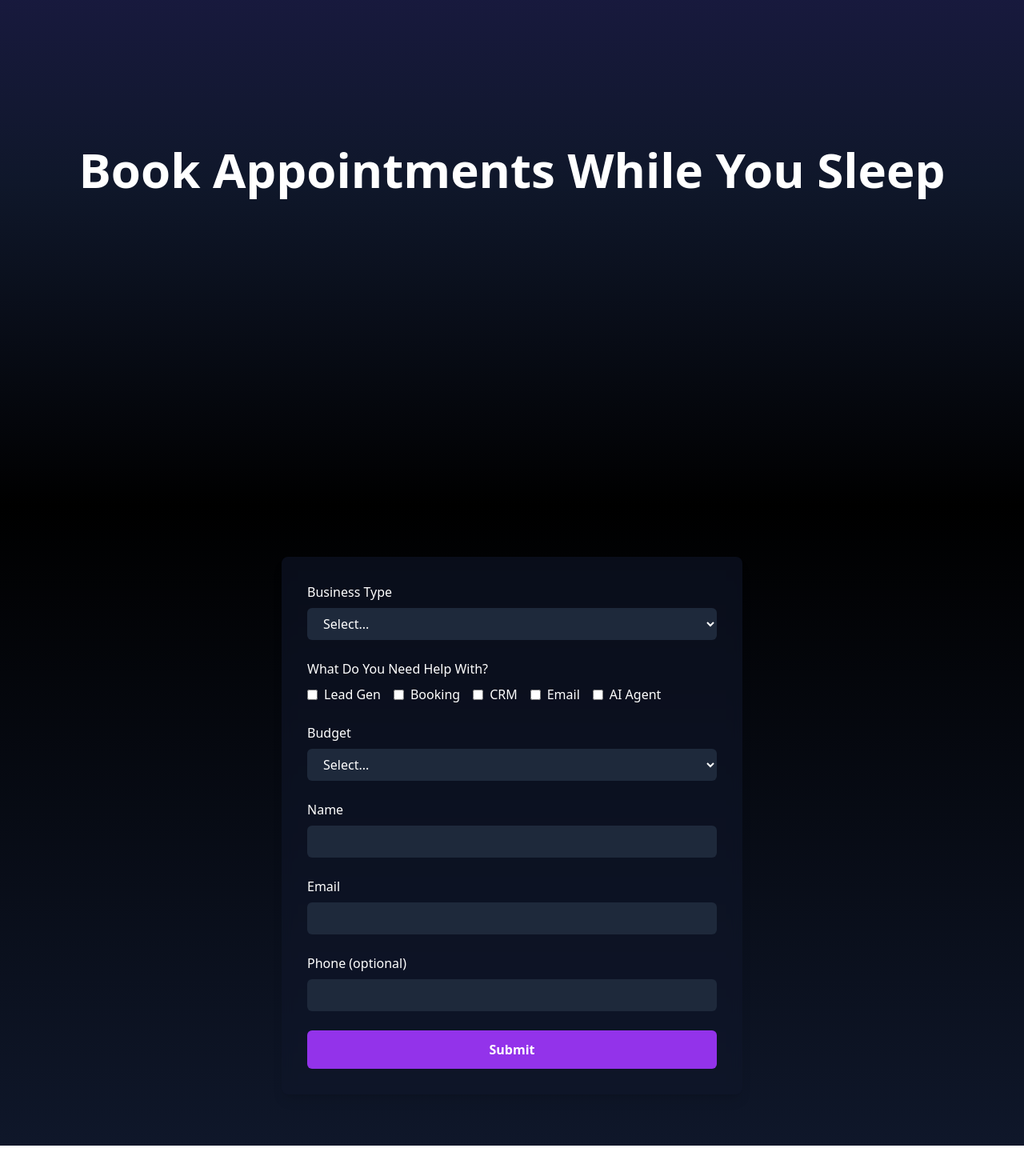
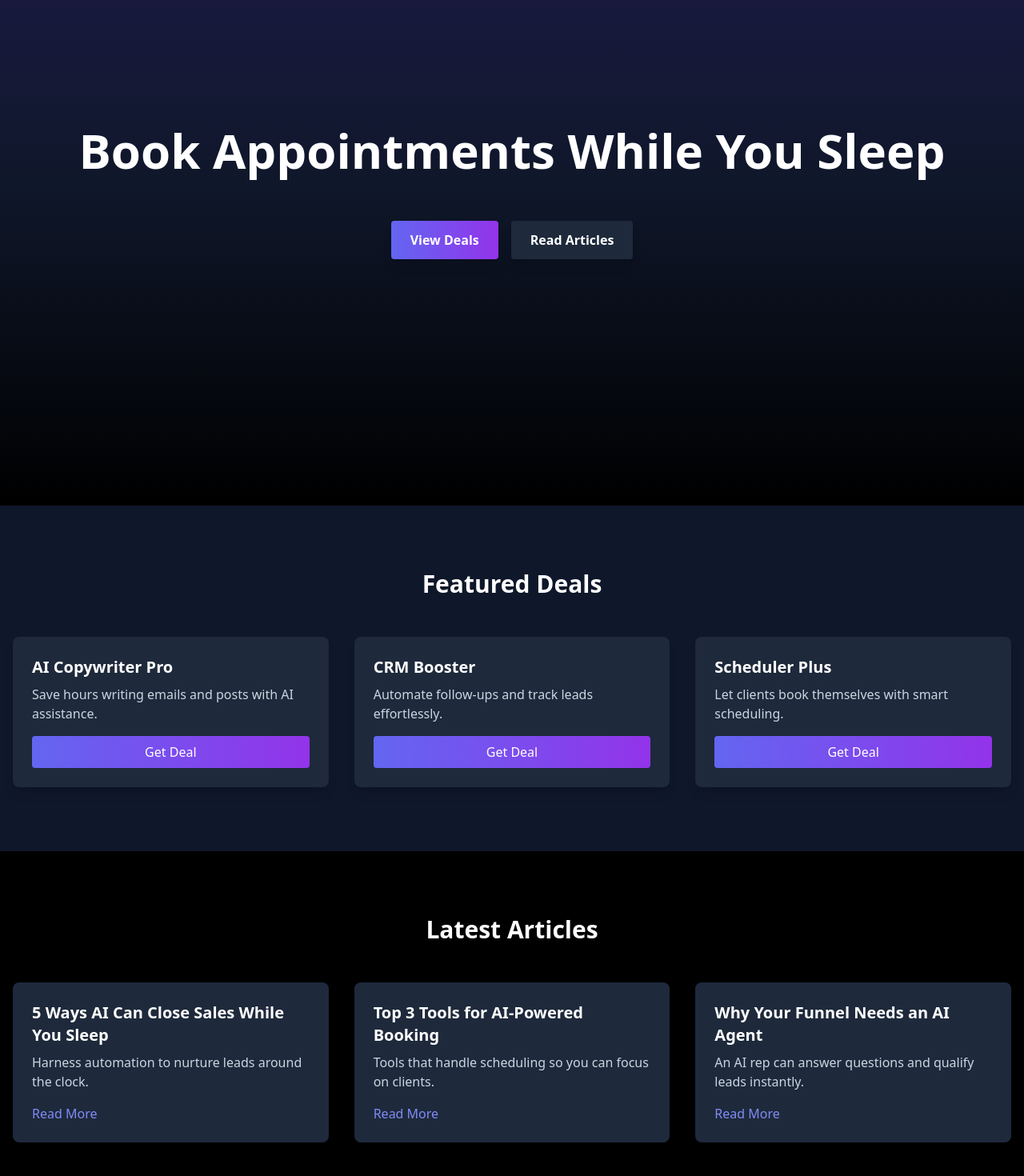
Before and after one commit to asddataking/dantalksai, a Next.js app: page / in a window 1280 px wide. Shown: the part 168-1638 px from the top of the page at 80% size. Before the commit the page ends 1600 px from the top, so only its background shows below. Built offline with nearby package versions, Linux system fonts and the light colour scheme.

Commit message:
feat: add deals and articles landing sections

```diff
--- a/components/Hero.jsx
+++ b/components/Hero.jsx
@@ -18,7 +18,9 @@ export default function Hero() {
   }, [])
 
   return (
-    <section className="min-h-screen flex flex-col items-center justify-center text-center bg-gradient-to-b from-indigo-950 via-slate-900 to-black text-white px-4">
+    <section
+      className="min-h-screen flex flex-col items-center justify-center text-center bg-gradient-to-b from-indigo-950 via-slate-900 to-black text-white px-4"
+    >
       <div className="mb-10 h-24 flex items-center">
         <AnimatePresence mode="wait">
           <motion.h1
@@ -33,6 +35,27 @@ export default function Hero() {
           </motion.h1>
         </AnimatePresence>
       </div>
+      <motion.div
+        initial={{ opacity: 0, y: 20 }}
+        animate={{ opacity: 1, y: 0 }}
+        transition={{ delay: 0.2 }}
+        className="flex gap-4"
+      >
+        <motion.a
+          href="#deals"
+          whileHover={{ scale: 1.05 }}
+          className="px-6 py-3 rounded bg-gradient-to-r from-indigo-500 to-purple-600 shadow-lg text-white font-semibold"
+        >
+          View Deals
+        </motion.a>
+        <motion.a
+          href="#articles"
+          whileHover={{ scale: 1.05 }}
+          className="px-6 py-3 rounded bg-slate-800 shadow-lg text-white font-semibold hover:bg-slate-700"
+        >
+          Read Articles
+        </motion.a>
+      </motion.div>
     </section>
   )
 }
--- a/pages/index.js
+++ b/pages/index.js
@@ -1,24 +1,79 @@
-import { useState } from 'react'
 import Layout from '../components/Layout'
 import Hero from '../components/Hero'
-import Form from '../components/Form'
-import Success from '../components/Success'
+
+const deals = [
+  {
+    title: 'AI Copywriter Pro',
+    description: 'Save hours writing emails and posts with AI assistance.',
+    href: '#',
+  },
+  {
+    title: 'CRM Booster',
+    description: 'Automate follow-ups and track leads effortlessly.',
+    href: '#',
+  },
+  {
+    title: 'Scheduler Plus',
+    description: 'Let clients book themselves with smart scheduling.',
+    href: '#',
+  },
+]
+
+const articles = [
+  {
+    title: '5 Ways AI Can Close Sales While You Sleep',
+    excerpt: 'Harness automation to nurture leads around the clock.',
+    href: '#',
+  },
+  {
+    title: 'Top 3 Tools for AI-Powered Booking',
+    excerpt: 'Tools that handle scheduling so you can focus on clients.',
+    href: '#',
+  },
+  {
+    title: 'Why Your Funnel Needs an AI Agent',
+    excerpt: 'An AI rep can answer questions and qualify leads instantly.',
+    href: '#',
+  },
+]
 
 export default function Home() {
-  const [submitted, setSubmitted] = useState(false)
-
   return (
     <Layout>
-      {submitted ? (
-        <Success onReset={() => setSubmitted(false)} />
-      ) : (
-        <>
-          <Hero />
-          <section className="py-16 px-4 bg-gradient-to-b from-black to-slate-900">
-            <Form onSuccess={() => setSubmitted(true)} />
-          </section>
-        </>
-      )}
+      <Hero />
+
+      <section id="deals" className="py-20 px-4 bg-slate-900">
+        <h2 className="text-3xl font-bold text-center text-white mb-12">Featured Deals</h2>
+        <div className="grid gap-8 md:grid-cols-3">
+          {deals.map((deal) => (
+            <div key={deal.title} className="bg-slate-800 rounded-lg p-6 shadow-lg flex flex-col">
+              <h3 className="text-xl font-semibold text-white mb-2">{deal.title}</h3>
+              <p className="text-slate-300 flex-grow">{deal.description}</p>
+              <a
+                href={deal.href}
+                className="mt-4 inline-block text-center bg-gradient-to-r from-indigo-500 to-purple-600 text-white px-4 py-2 rounded hover:opacity-90 transition"
+              >
+                Get Deal
+              </a>
+            </div>
+          ))}
+        </div>
+      </section>
+
+      <section id="articles" className="py-20 px-4 bg-black">
+        <h2 className="text-3xl font-bold text-center text-white mb-12">Latest Articles</h2>
+        <div className="grid gap-8 md:grid-cols-3">
+          {articles.map((article) => (
+            <article key={article.title} className="bg-slate-800 rounded-lg p-6 shadow-lg flex flex-col">
+              <h3 className="text-xl font-semibold text-white mb-2">{article.title}</h3>
+              <p className="text-slate-300 flex-grow">{article.excerpt}</p>
+              <a href={article.href} className="mt-4 text-indigo-400 hover:underline">
+                Read More
+              </a>
+            </article>
+          ))}
+        </div>
+      </section>
     </Layout>
   )
 }
```
